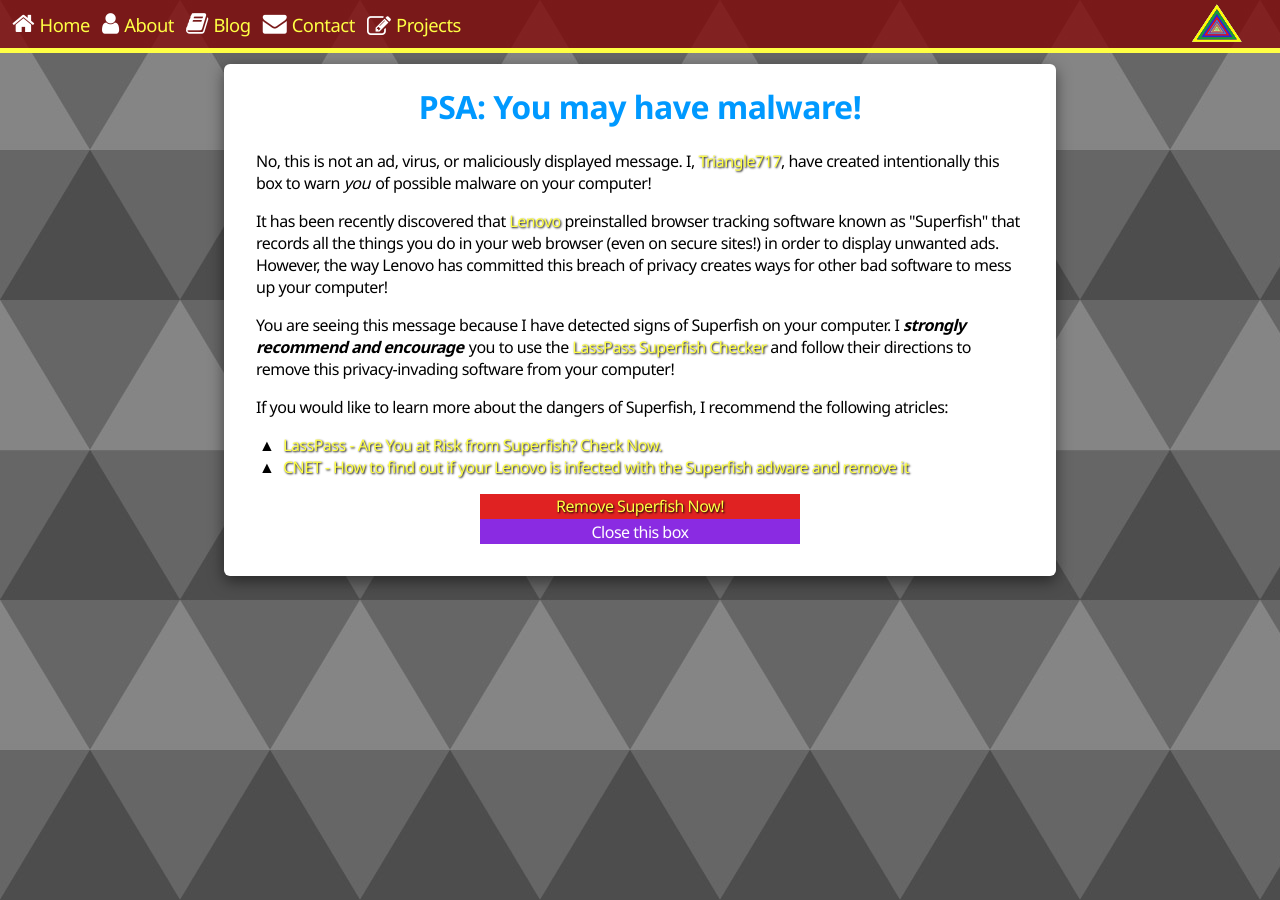
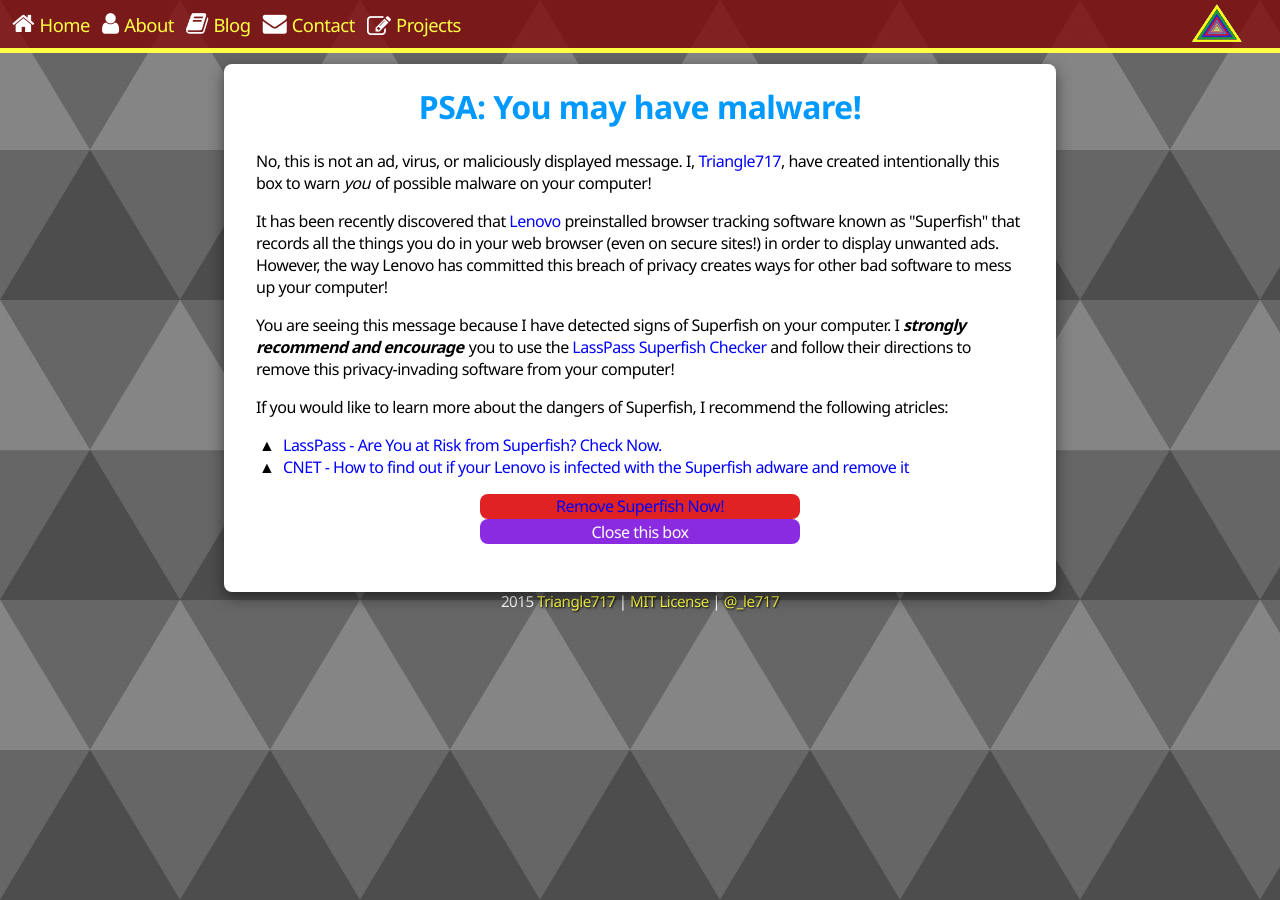
Before and after one commit to le717/le717.github.io, a Jekyll site: the page built from test.html, in a window 1280 px wide. Built offline with Jekyll 4.4.1, drawn with Linux system fonts in a browser that asks for light colours; nearby versions of some CDN libraries.

Commit message:
More testing [ci skip]

```diff
--- a/css/_lenovo.scss
+++ b/css/_lenovo.scss
@@ -6,16 +6,21 @@
   bottom: 0;
   left: 0;
   width: 50em;
-  height: 32em;
+  height: 33em;
   margin-left: auto;
   margin-right: auto;
   padding-left: 1em;
   padding-right: 1em;
-  border-radius: 6px;
+  border-radius: 0.5em;
   background-color: $color-white;
   color: $color-black;
   background-clip: padding-box;
   box-shadow: 0 5px 15px rgba(0, 0, 0, 0.5);
+
+  a {
+    text-shadow: none;
+    color: #0000ff;
+  }
 
   h1 { @extend .text-center; color: $color-blue-header; }
 
@@ -26,6 +31,7 @@
     padding-top: 0.1em;
     padding-bottom: 0.1em;
     color: $color-white;
+    border-radius: 0.5em;
 
     &:hover { opacity: 0.8; }
 
```
Also changed, not shown: test.html (+23 -0 lines).
